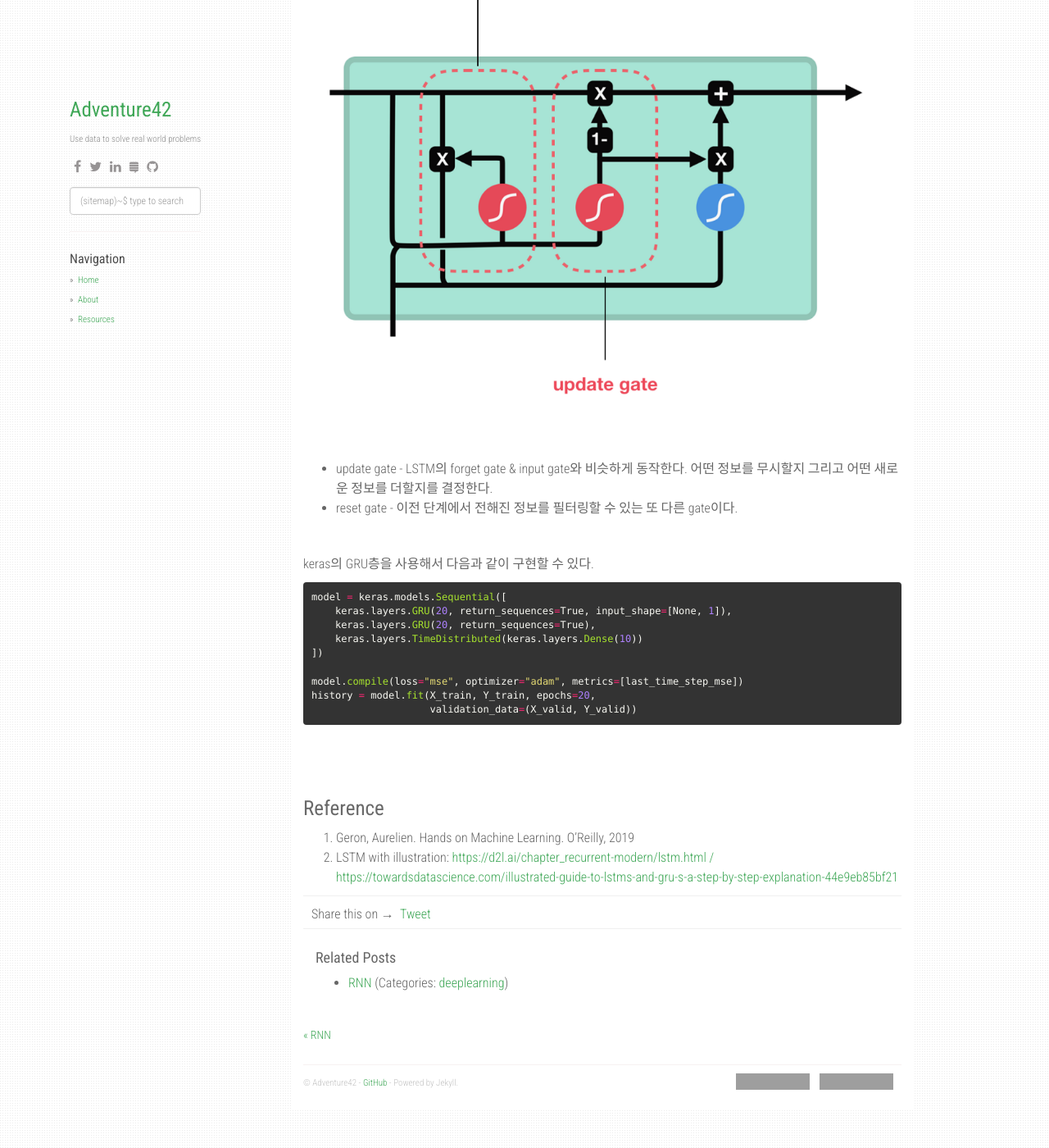
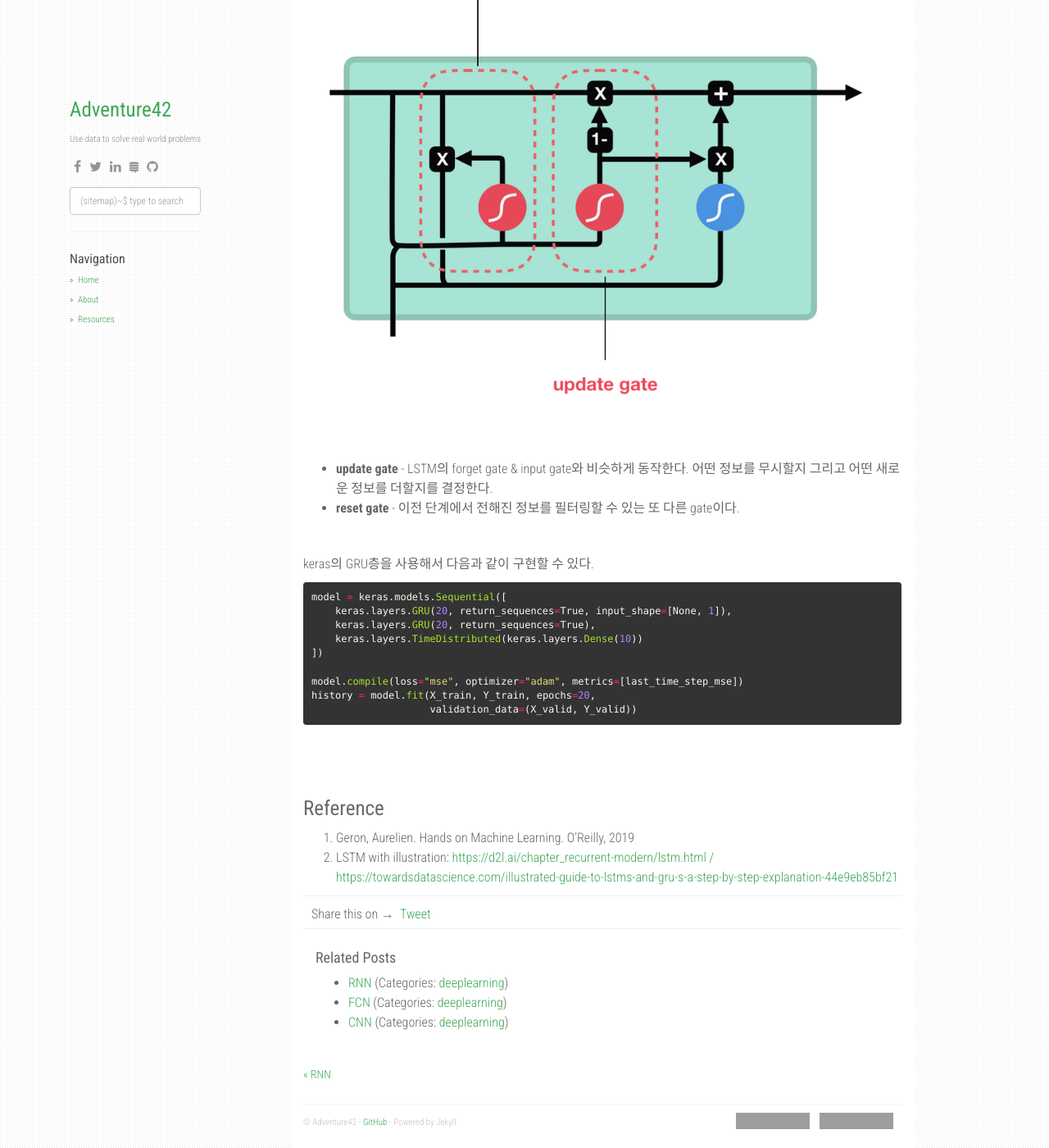
Before and after one commit to adventure42/adventure42.github.io, a Jekyll site: the page built from _posts/2021-12-23-LSTM_GRU.md, in a window 1280 px wide and 1400 px high, scrolled down 5960 px. Shown: the whole window at 82% size. Built offline with Jekyll 4.4.1, drawn with Linux system fonts in a browser that asks for light colours; nearby versions of some CDN libraries; comment, search, counter and statistics services are not loaded; grey boxes are pictures that could not be loaded.

```diff
--- a/_posts/2021-12-15-CNN.md
+++ b/_posts/2021-12-15-CNN.md
@@ -2,7 +2,7 @@
 layout: post                          # (require) default post layout
 title: "CNN"                   # (require) a string title
 date: 2021-12-15       # (require) a post date
-categories: [machinelearning]          # (custom) some categories, but makesure these categories already exists inside path of `category/`
+categories: [deeplearning]          # (custom) some categories, but makesure these categories already exists inside path of `category/`
 tags: [CNN]                      # (custom) tags only for meta `property="article:tag"`
 ---
 
--- a/_posts/2021-12-21-FCN.md
+++ b/_posts/2021-12-21-FCN.md
@@ -2,7 +2,7 @@
 layout: post                          # (require) default post layout
 title: "FCN"                   # (require) a string title
 date: 2021-12-21       # (require) a post date
-categories: [machinelearning]          # (custom) some categories, but makesure these categories already exists inside path of `category/`
+categories: [deeplearning]          # (custom) some categories, but makesure these categories already exists inside path of `category/`
 tags: [CNN]                      # (custom) tags only for meta `property="article:tag"`
 ---
 
--- a/_posts/2021-12-23-LSTM_GRU.md
+++ b/_posts/2021-12-23-LSTM_GRU.md
@@ -169,8 +169,8 @@ GRU는 LSTM의 cell state를 없애고 hidden state를 사용해서 정보를
 
 <br>
 
-- update gate - LSTM의 forget gate & input gate와 비슷하게 동작한다. 어떤 정보를 무시할지 그리고 어떤 새로운 정보를 더할지를 결정한다.
-- reset gate - 이전 단계에서 전해진 정보를 필터링할 수 있는 또 다른 gate이다.
+- **update gate** - LSTM의 forget gate & input gate와 비슷하게 동작한다. 어떤 정보를 무시할지 그리고 어떤 새로운 정보를 더할지를 결정한다.
+- **reset gate** - 이전 단계에서 전해진 정보를 필터링할 수 있는 또 다른 gate이다.
 
 <br>
 
```
Also changed, not shown: _posts/2021-12-22-RNN.md (+2 -2 lines).
